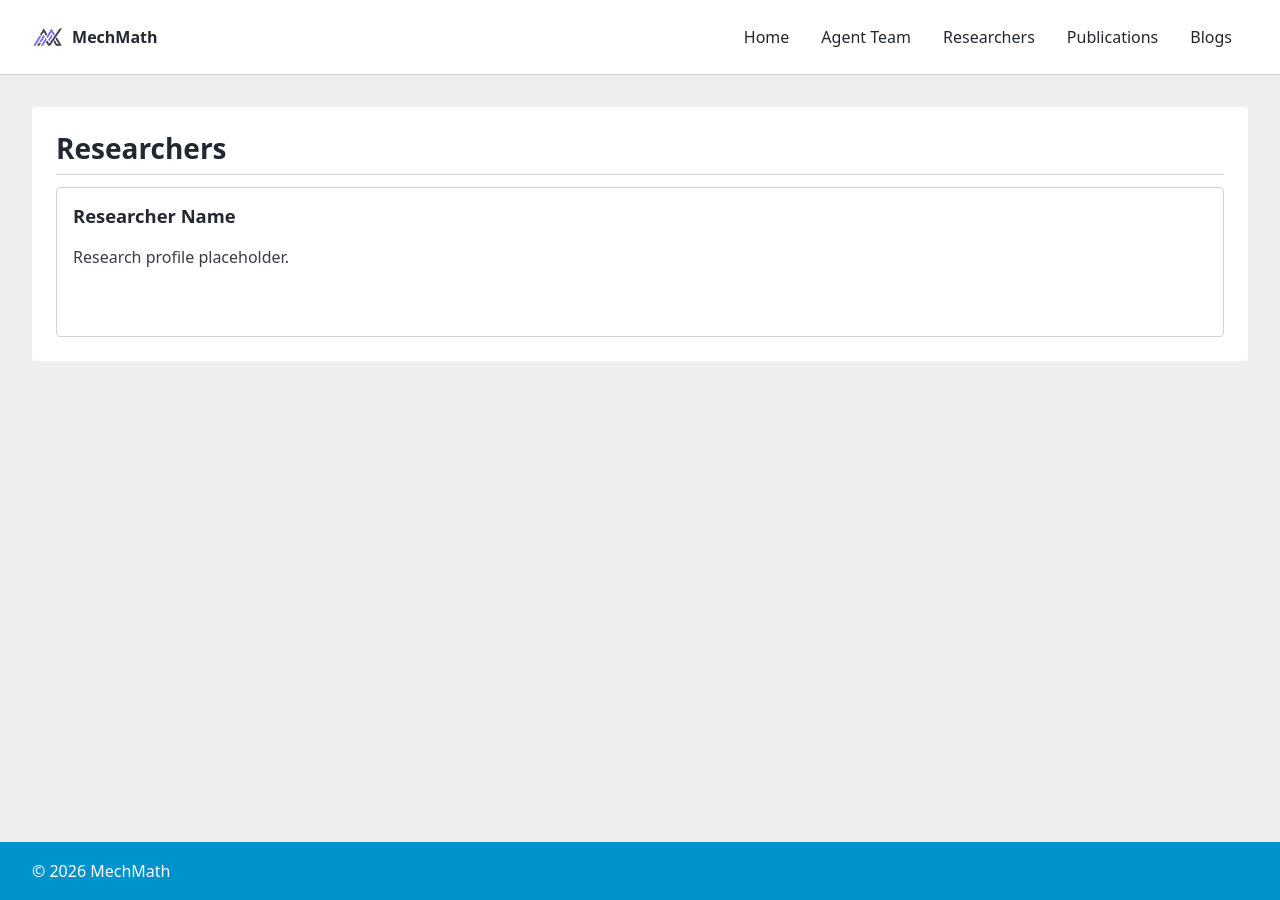
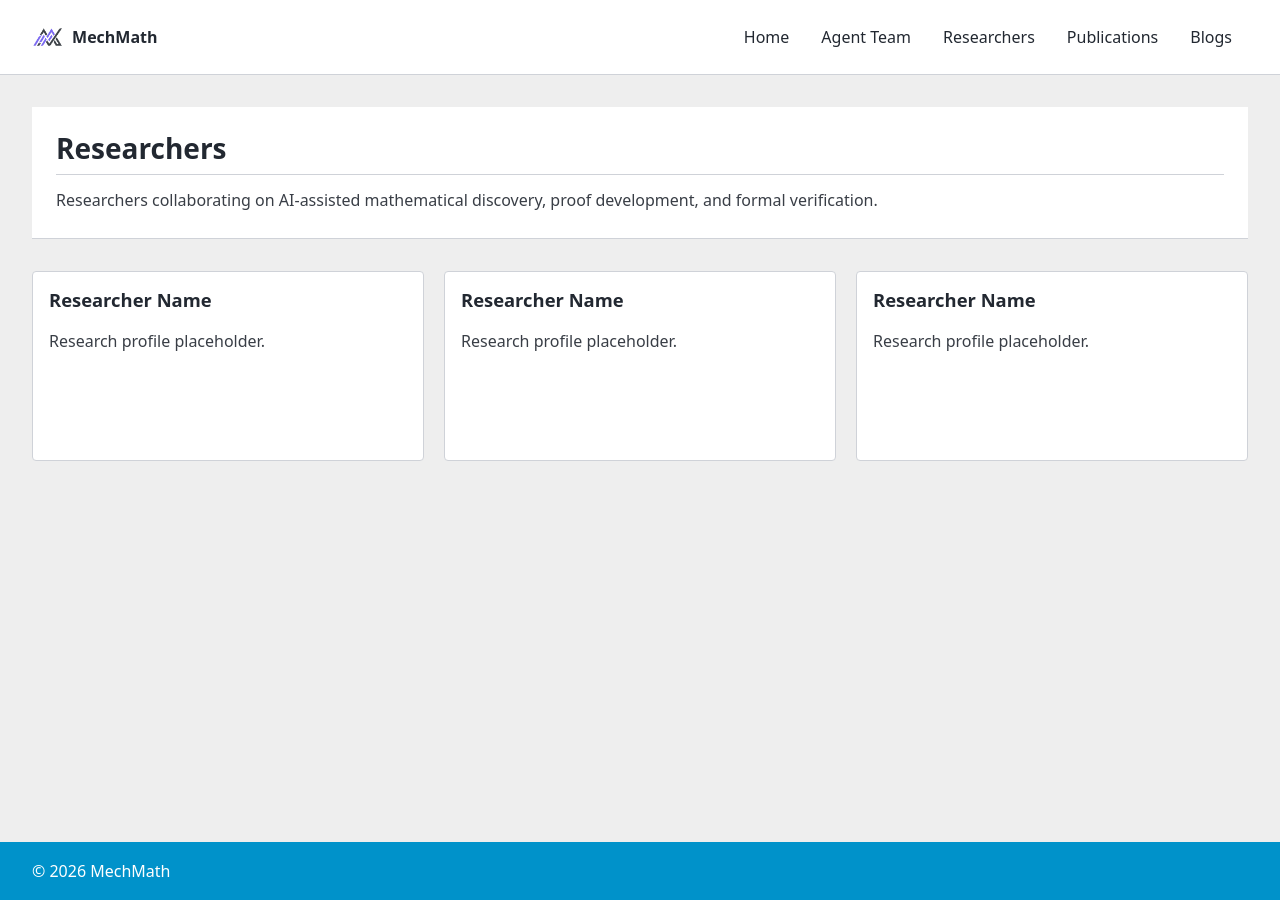
Before and after one commit to MechMath/mechmath.github.io, a Jekyll site: the page built from pages/researchers.md, in a window 1280 px wide. Built offline with Jekyll 4.4.1, drawn with Linux system fonts in a browser that asks for light colours.

Commit message:
Unify section page card layouts

```diff
--- a/assets/css/style.css
+++ b/assets/css/style.css
@@ -59,6 +59,8 @@ img{max-width:100%;height:auto}
 .home-publication-list a:hover{color:#0092ca}
 .home-publication-list span{display:block;margin-top:.2rem;color:#667085;font-size:.92rem;line-height:1.35}
 .card-grid{display:grid;grid-template-columns:repeat(auto-fit,minmax(min(100%,280px),1fr));gap:1.25rem}
+.team-index{margin-top:1rem}
+.team-card-grid{grid-template-columns:repeat(3,minmax(0,1fr))}
 .card,.home-card{transition:transform .18s ease,border-color .18s ease,box-shadow .18s ease}
 .card{min-height:150px;padding:1rem;background:#fff;border:1px solid #cfd2d8;border-radius:4px}
 .card:hover,.home-card:hover{transform:translateY(-3px);border-color:#0092ca;box-shadow:0 10px 24px rgba(34,40,49,.12)}
@@ -72,10 +74,12 @@ img{max-width:100%;height:auto}
 .publication-card{position:relative;padding-right:5.5rem;padding-bottom:3.75rem}
 .publication-card h3{margin-top:-.15rem;padding-bottom:.75rem;border-bottom:1px solid #cfd2d8;font-size:1.55rem}
 .publication-card h3 a{color:inherit}
+.blog-card{padding-right:1.5rem;padding-bottom:1.5rem}
 .agent-card{padding:0;overflow:hidden}
 .agent-card img{display:block;width:100%;aspect-ratio:1/1;object-fit:cover;background:#f8fafc;border-bottom:1px solid #cfd2d8}
 .agent-card h3,.agent-card p{margin-left:1rem;margin-right:1rem}
 .agent-card h3{margin-top:1rem}
+.researcher-card{min-height:190px}
 .card-empty{min-height:3rem}
 .card-placeholder{margin-bottom:1rem;color:#393e46}
 .publication-authors{margin:0 0 .5rem;color:#393e46;font-weight:700}
@@ -107,6 +111,7 @@ img{max-width:100%;height:auto}
   .home-hero__actions{display:none}
   .about-points{gap:.4rem}
   .home-card-grid{grid-template-columns:1fr;gap:1rem}
+  .team-card-grid{grid-template-columns:1fr}
   .feature-row{grid-template-columns:1fr;padding:1rem}
   .feature-row__media{max-width:220px}
   .page-section,.about-card,.home-card{padding:1rem}
--- a/pages/researchers.md
+++ b/pages/researchers.md
@@ -4,10 +4,22 @@ title: Researchers
 permalink: /researchers/
 ---
 
-<section class="page-section">
+<section class="home-card publication-summary">
   <h2>Researchers</h2>
-  <div class="card-grid">
-    <article class="card">
+  <p>Researchers collaborating on AI-assisted mathematical discovery, proof development, and formal verification.</p>
+</section>
+
+<section class="team-index">
+  <div class="card-grid team-card-grid">
+    <article class="card researcher-card">
+      <h3>Researcher Name</h3>
+      <p class="card-placeholder">Research profile placeholder.</p>
+    </article>
+    <article class="card researcher-card">
+      <h3>Researcher Name</h3>
+      <p class="card-placeholder">Research profile placeholder.</p>
+    </article>
+    <article class="card researcher-card">
       <h3>Researcher Name</h3>
       <p class="card-placeholder">Research profile placeholder.</p>
     </article>
```
Also changed, not shown: pages/agent-team.md (+6 -2 lines), pages/blogs.md (+8 -4 lines).
